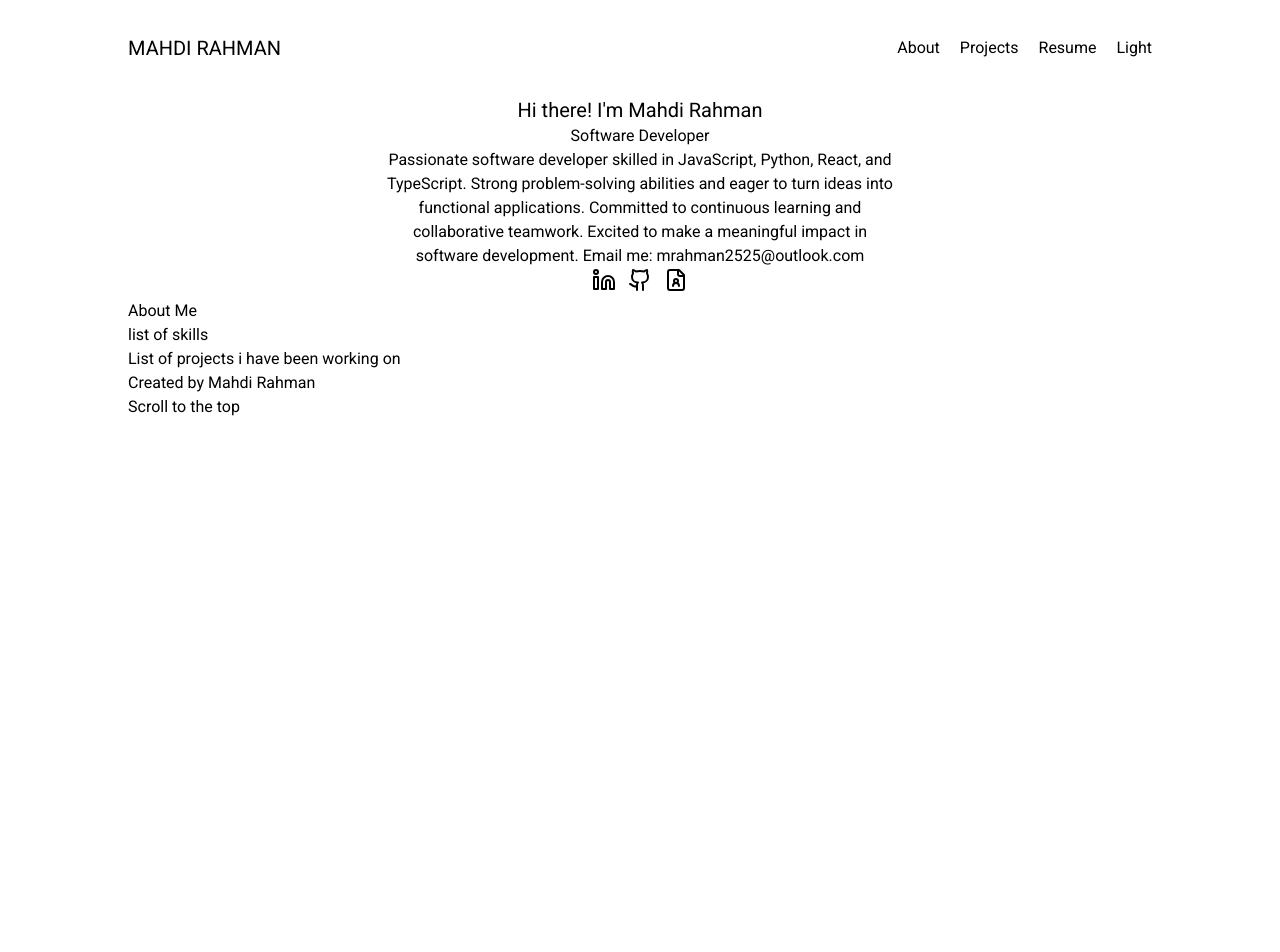
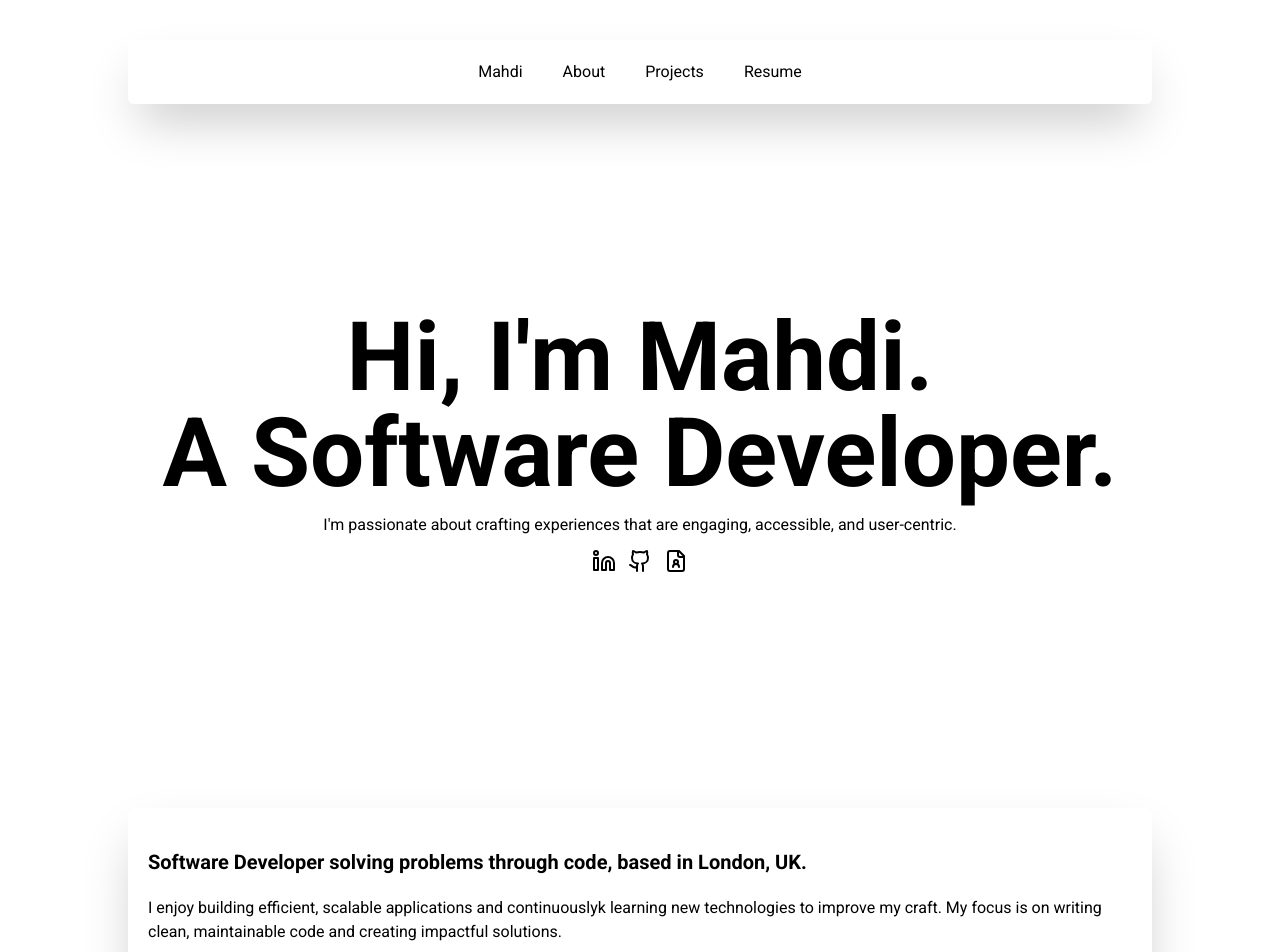
Before and after one commit to Mahdirah0/portfolio, a React (Vite) app: page / in a window 1280 px wide. Shown: the top 952 px of the page. Before the commit the page ends 800 px from the top, so only its background shows below. Built offline with nearby package versions, Linux system fonts and the light colour scheme.

Commit message:
updated header and hero

```diff
--- a/src/components/container/container.tsx
+++ b/src/components/container/container.tsx
@@ -1,3 +1,3 @@
 export const Container = ({ children }: any) => {
-  return <div className='min-h-screen w-4/5 m-auto'>{children}</div>;
+  return <div className='w-11/12 m-auto lg:w-4/5 lg:m-auto'>{children}</div>;
 };
--- a/src/components/header.tsx
+++ b/src/components/header.tsx
@@ -1,95 +1,41 @@
 import { Link } from 'react-router-dom';
 import { RESUME_PATH } from '@src/constants';
 
-import { useState, useEffect } from 'react';
-// import { HamburgerMenu } from './HamburgerMenu';
-
 const links = [
   {
-    path: '/about',
+    path: '/',
+    label: 'Mahdi',
+  },
+  {
+    path: '/#about',
     label: 'About',
   },
   {
     path: '/projects',
     label: 'Projects',
   },
+  {
+    path: RESUME_PATH,
+    target: '_blank',
+    label: 'Resume',
+  },
 ];
 
-function getWindowDimensions() {
-  const { innerWidth: width, innerHeight: height } = window;
-  return {
-    width,
-    height,
-  };
-}
-
-const useWindowDimensions = () => {
-  const [windowDimensions, setWindowDimensions] = useState(
-    getWindowDimensions()
-  );
-
-  useEffect(() => {
-    function handleResize() {
-      setWindowDimensions(getWindowDimensions());
-    }
-
-    window.addEventListener('resize', handleResize);
-    return () => window.removeEventListener('resize', handleResize);
-  }, []);
-
-  return windowDimensions;
-};
-
-export const HamburgerMenu = () => {
-  return (
-    <details className='dropdown dropdown-end'>
-      <summary className='btn btn-ghost'></summary>
-      <ul className='p-2 shadow menu dropdown-content z-[1] bg-base-100 rounded-box w-48 text-black'>
-        {links.map((item) => (
-          <li key={item.label}>
-            <Link to={item.path}>{item.label}</Link>
-          </li>
-        ))}
-        <li>
-          <Link to={RESUME_PATH} target='_blank'>
-            Resume
-          </Link>
-        </li>
-      </ul>
-    </details>
-  );
-};
-
 export const Header = () => {
-  const { width } = useWindowDimensions();
-
   return (
     <header>
-      <div className='flex items-center justify-between h-24'>
-        <h2 className='text-xl'>
-          <Link to='/'>MAHDI RAHMAN</Link>
-        </h2>
-        <div className='flex space-x-5'>
-          {width < 635 ? (
-            <HamburgerMenu />
-          ) : (
-            <nav className='flex space-x-5'>
-              <ul className='flex space-x-5'>
-                {links.map((item) => (
-                  <li key={item.label}>
-                    <Link to={item.path}>{item.label}</Link>
-                  </li>
-                ))}
-                <li>
-                  <Link to={RESUME_PATH} target='_blank'>
-                    Resume
-                  </Link>
-                </li>
-              </ul>
-              <button>Light</button>
-            </nav>
-          )}
-        </div>
+      <div className='rounded-md flex justify-center space-x-2 my-10 py-5  shadow-2xl'>
+        <nav className=''>
+          <ul className='flex space-x-3 md:space-x-10'>
+            {links.map((item) => (
+              <li key={item.label}>
+                <Link to={item.path} target={item.target}>
+                  {item.label}
+                </Link>
+              </li>
+            ))}
+          </ul>
+        </nav>
       </div>
     </header>
   );
--- a/src/components/headings/headings.tsx
+++ b/src/components/headings/headings.tsx
@@ -4,7 +4,7 @@ interface CustomHeadings extends React.HTMLAttributes<HTMLHeadingElement> {}
 
 const H1 = ({ className, children, ...rest }: CustomHeadings) => {
   return (
-    <h1 className={cn('', className)} {...rest}>
+    <h1 className={cn('text-4xl font-bold', className)} {...rest}>
       {children}
     </h1>
   );
@@ -12,7 +12,7 @@ const H1 = ({ className, children, ...rest }: CustomHeadings) => {
 
 const H2 = ({ className, children, ...rest }: CustomHeadings) => {
   return (
-    <h2 className={cn('', className)} {...rest}>
+    <h2 className={cn('text-xl font-bold', className)} {...rest}>
       {children}
     </h2>
   );
--- a/src/index.css
+++ b/src/index.css
@@ -6,3 +6,14 @@
 * {
   font-family: 'Roboto', sans-serif;
 }
+
+body {
+  /* background-image: linear-gradient(
+    to left bottom,
+    #1e324f,
+    #005e84,
+    #008ea6,
+    #00beac,
+    #4bec98
+  ); */
+}
--- a/src/pages/home-page/home-page.tsx
+++ b/src/pages/home-page/home-page.tsx
@@ -7,13 +7,15 @@ import { SkillsSection } from './sections/skills-section';
 
 export const HomePage = () => {
   return (
-    <div>
+    <>
       <Header />
+      <div className='space-y-16'>
         <HeroSection />
         <AboutSection />
         <SkillsSection />
         <ProjectSection />
         <FooterSection />
       </div>
+    </>
   );
 };
--- a/src/pages/home-page/sections/about-section.tsx
+++ b/src/pages/home-page/sections/about-section.tsx
@@ -2,8 +2,19 @@ import { Headings } from '@src/components';
 
 export const AboutSection = () => {
   return (
-    <div>
-      <Headings.H2>About Me</Headings.H2>
-    </div>
+    <section id='#about' className='py-10 rounded-md shadow-2xl p-5'>
+      <Headings.H2 className='font-bold mb-5'>
+        Software Developer solving problems through code, based in London, UK.
+      </Headings.H2>
+      <p className='mb-2'>
+        I enjoy building efficient, scalable applications and continuouslyk
+        learning new technologies to improve my craft. My focus is on writing
+        clean, maintainable code and creating impactful solutions.
+      </p>
+      <p>
+        I am proficient in React, TypeScript, NestJS, and PostgreSQL and
+        currently learning AWS and Go to expand my skills.
+      </p>
+    </section>
   );
 };
--- a/src/pages/home-page/sections/hero-section.tsx
+++ b/src/pages/home-page/sections/hero-section.tsx
@@ -13,20 +13,19 @@ import { Link } from 'react-router-dom';
 
 export const HeroSection = () => {
   return (
-    <div className='text-center w-1/2 m-auto'>
-      <div>
-        <Headings.H1 className='text-xl'>
-          Hi there! I'm Mahdi Rahman
-        </Headings.H1>
-        <Headings.H2>Software Developer</Headings.H2>
+    <section className='h-[500px] lg:h-[600px] text-center flex justify-center flex-col space-y-3'>
+      <div className='space-y-3 '>
+        <div>
+          <Headings.H1 className='md:text-8xl'>Hi, I'm Mahdi.</Headings.H1>
+          <Headings.H1 className='md:text-8xl'>
+            A Software Developer.
+          </Headings.H1>
+        </div>
+        <p>
+          I'm passionate about crafting experiences that are engaging,
+          accessible, and user-centric.
+        </p>
       </div>
-      <p>
-        Passionate software developer skilled in JavaScript, Python, React, and
-        TypeScript. Strong problem-solving abilities and eager to turn ideas
-        into functional applications. Committed to continuous learning and
-        collaborative teamwork. Excited to make a meaningful impact in software
-        development. Email me: mrahman2525@outlook.com
-      </p>
       <div className='space-x-3'>
         <button>
           <Link to={LINKED_IN_PROFILE_URL} target='_blank'>
@@ -44,6 +43,6 @@ export const HeroSection = () => {
           </Link>
         </button>
       </div>
-    </div>
+    </section>
   );
 };
--- a/src/pages/home-page/sections/project-section.tsx
+++ b/src/pages/home-page/sections/project-section.tsx
@@ -1,7 +1,7 @@
 export const ProjectSection = () => {
   return (
-    <div>
+    <section>
       <h2>List of projects i have been working on</h2>
-    </div>
+    </section>
   );
 };
--- a/src/pages/home-page/sections/skills-section.tsx
+++ b/src/pages/home-page/sections/skills-section.tsx
@@ -1,7 +1,7 @@
 export const SkillsSection = () => {
   return (
-    <div>
+    <section>
       <h2>list of skills</h2>
-    </div>
+    </section>
   );
 };
--- a/src/utils/index.ts
+++ b/src/utils/index.ts
@@ -1 +1,5 @@
 export { cn } from './cn';
+export {
+  getWindowDimensions,
+  useWindowDimensions,
+} from './use-window-dimensions';
--- /dev/null
+++ b/src/utils/use-window-dimensions.ts
@@ -0,0 +1,26 @@
+import { useEffect, useState } from 'react';
+
+export const getWindowDimensions = () => {
+  const { innerWidth: width, innerHeight: height } = window;
+  return {
+    width,
+    height,
+  };
+};
+
+export const useWindowDimensions = () => {
+  const [windowDimensions, setWindowDimensions] = useState(
+    getWindowDimensions()
+  );
+
+  useEffect(() => {
+    function handleResize() {
+      setWindowDimensions(getWindowDimensions());
+    }
+
+    window.addEventListener('resize', handleResize);
+    return () => window.removeEventListener('resize', handleResize);
+  }, []);
+
+  return windowDimensions;
+};
```
Lines whose indentation alone changed are shown as unchanged.
